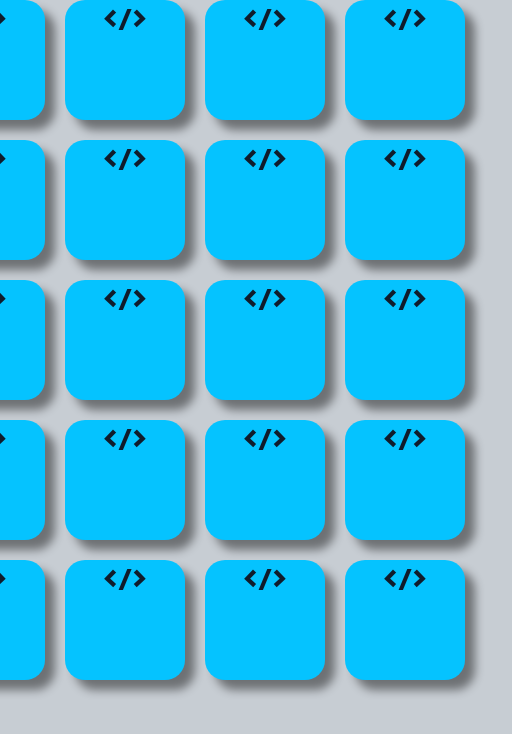
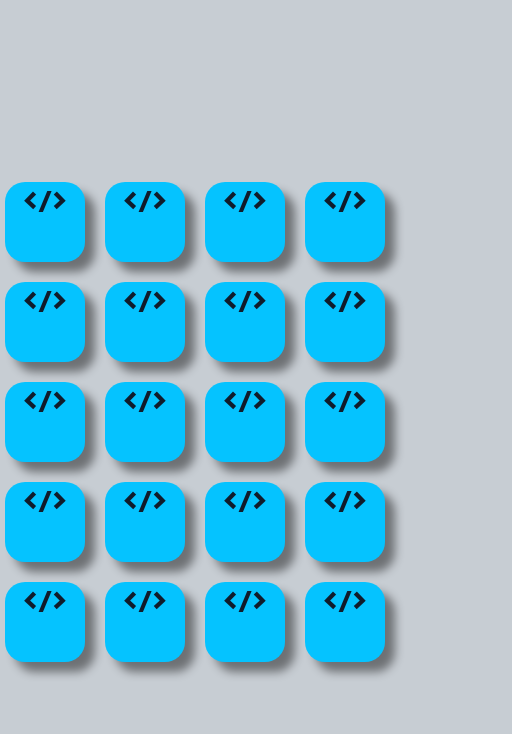
Before and after one commit to HigorAzvedo/jogo-da-memoria, a plain HTML site: page index.html in a window 390 px wide. Shown: the whole page, 512 px wide, since content can reach past the window. Drawn offline with Linux system fonts and the light colour scheme.

Commit message:
segundo commit

```diff
--- a/style/estilo.css
+++ b/style/estilo.css
@@ -9,7 +9,7 @@ body{
     display: flex;
     justify-content: center;
     align-items: center;
-    /* height: 100vh; */
+    height: 100vh;
     background-color: #c7cdd3;
 }
 
@@ -81,3 +81,17 @@ body{
     grid-template: 1fr 1fr 1fr 1fr 1fr / 1fr 1fr 1fr 1fr ;
     gap: 20px;
 }
+
+@media only screen and (max-width: 549px){
+
+    .card{
+        width: 80px;
+        height: 80px;
+    }
+
+    #gameBoard{
+        display: grid;
+        grid-template: 1fr 1fr 1fr 1fr 1fr / 1fr 1fr 1fr 1fr ;
+        gap: 20px;
+    }
+}
```
